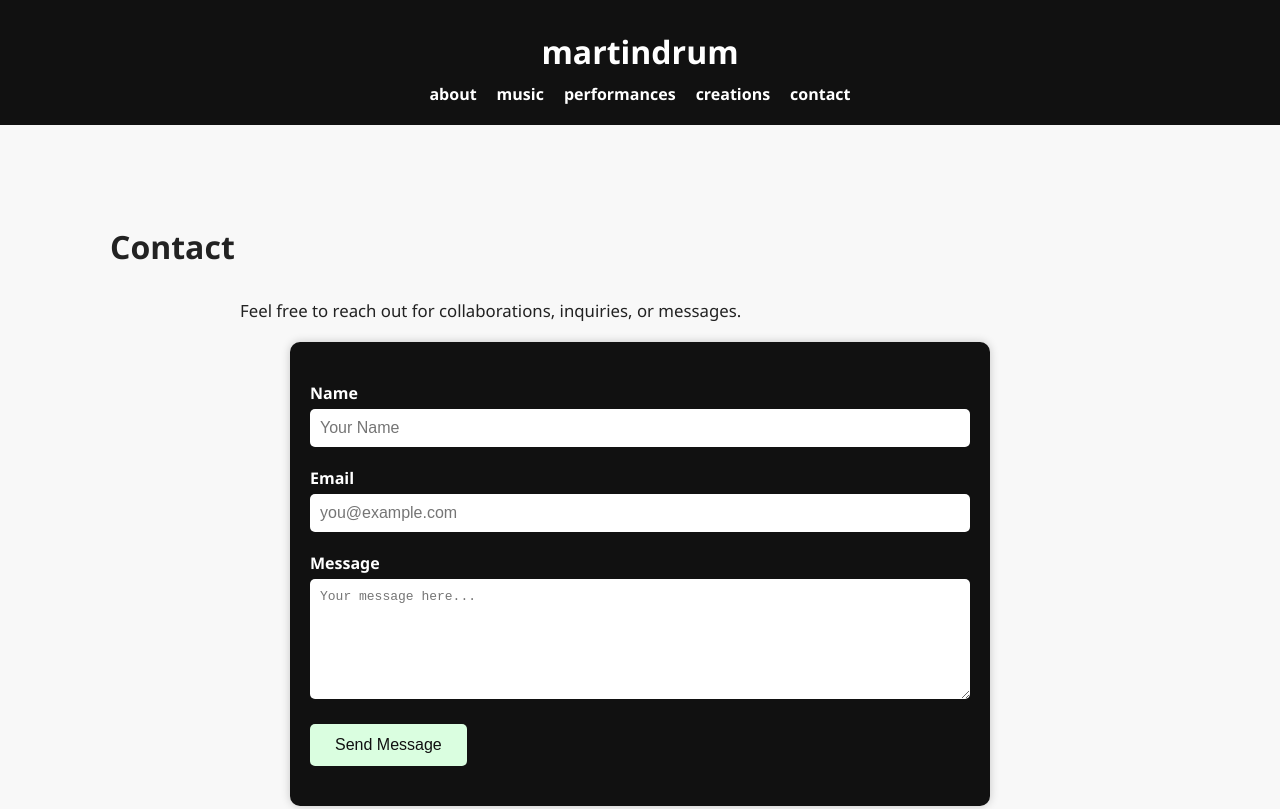
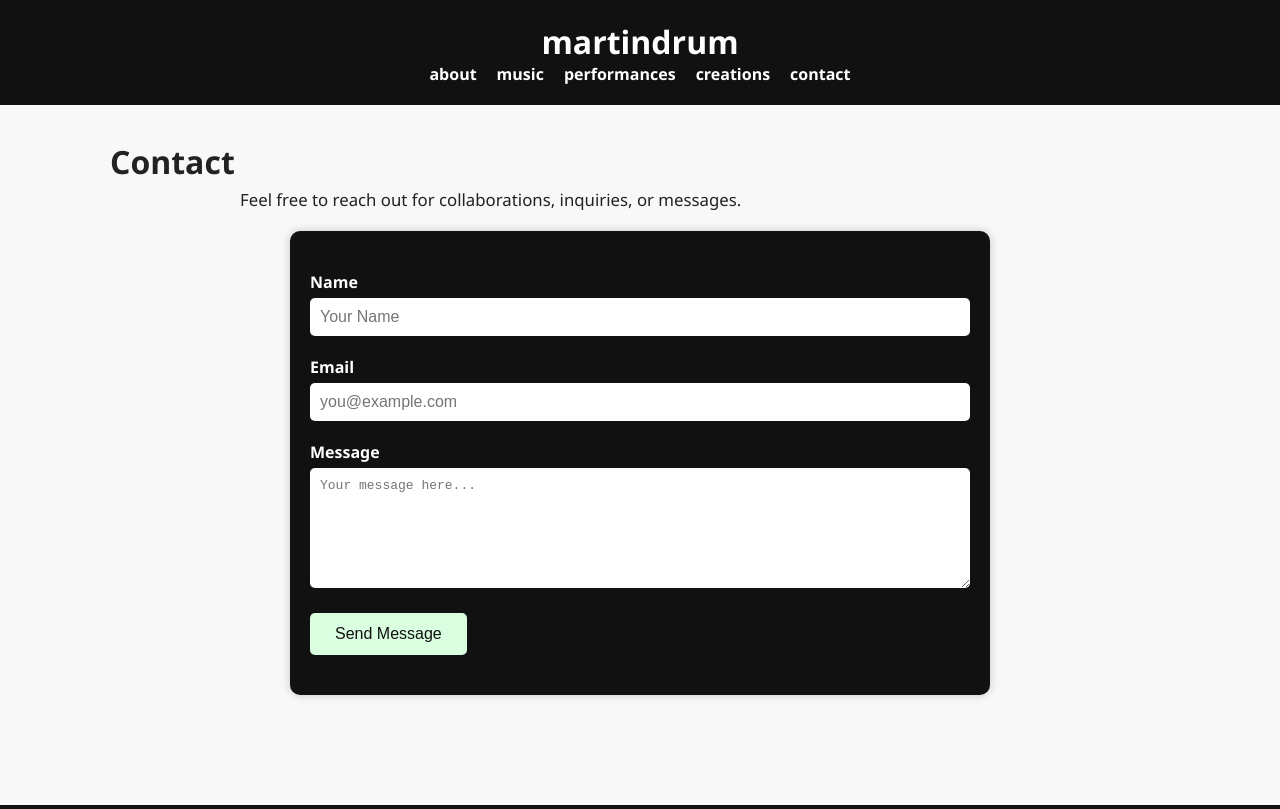
Before and after one commit to Daigledrum/Website, a plain HTML site: page contact.html in a window 1280 px wide. Shown: the top 809 px of the page. Drawn offline with Linux system fonts and the light colour scheme.

Commit message:
Update contact.html
changes in menu  pading

```diff
--- a/contact.html
+++ b/contact.html
@@ -14,7 +14,7 @@
 }
 
 body {
-  font-family: "Segoe UI", sans-serif;
+  font-family: "Segoe UI";
   margin: 0;
   background: #f8f8f8;
   color: #222;
@@ -24,14 +24,8 @@ body {
 /* ===========================
    2. Font Face
    =========================== */
-@font-face {
-  font-family: "Silom";
-  src: url("fonts/SilomBol.woff2") format("woff2"),
-       url("fonts/SilomBol.woff") format("woff"),
-       url("fonts/SilomBol.ttf") format("truetype");
-  font-weight: normal;
-  font-style: normal;
-}
+
+
 
 /* ===========================
    3. Header & Navigation
@@ -87,15 +81,17 @@ nav a {
    =========================== */
 main {
   max-width: 1100px;
-  margin: 20px auto;
-  padding: 60px 20px;
+  margin: 0 auto;      /* remove top/bottom spacing */
+  padding: 30px 20px;  /* smaller top/bottom padding */
 }
+
 
 h1, h2 {
   text-align: left;
-  margin-top: 10px;
-  padding: 10px 0;
+  margin: 5px 0;     /* smaller vertical margin */
+  padding: 0px 0;    /* smaller vertical padding */
 }
+
 
 .intro, .left-content p {
   text-align: left;
```
